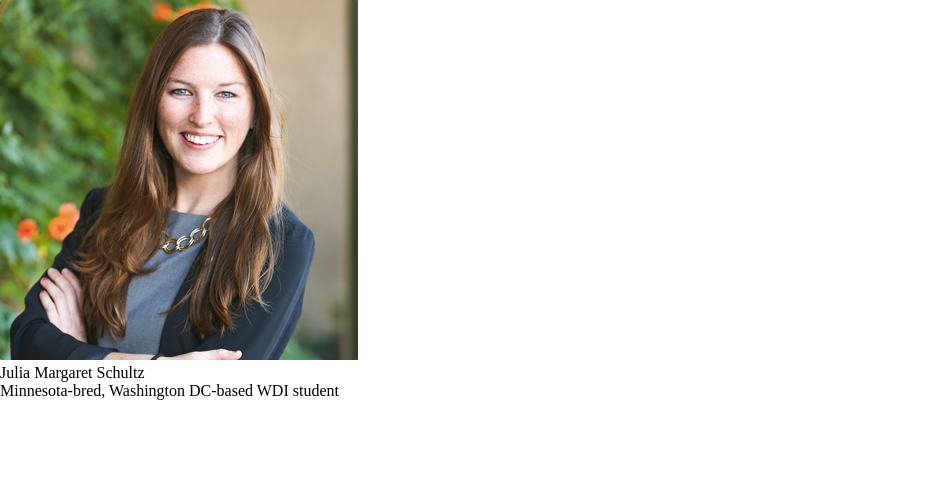
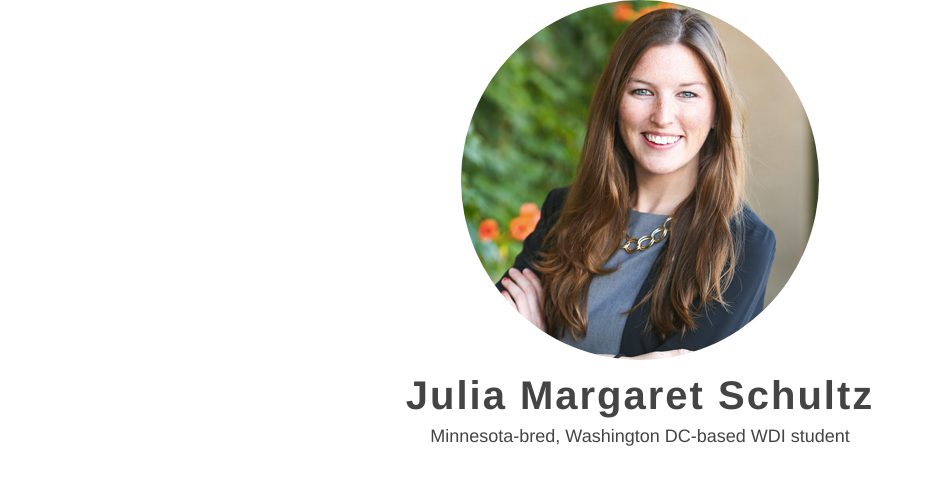
Before and after one commit to jschultz21/portfolio2, a plain HTML site: page index.html in a window 1280 px wide. Shown: the whole page, without its empty margins (0-934 px from the left). Drawn offline with Linux system fonts and the light colour scheme.

Commit message:
added basic styling

```diff
--- a/styles.css
+++ b/styles.css
@@ -9,3 +9,24 @@ text-decoration: inherit;
 line-height: color;
 color: inherit;
 }
+
+  body{
+  font-family: "Helvetica Neue", Helvetica, sans-serif;
+  font-size: 18px;
+  line-height: 30px;
+  color: #444;
+  text-align: center;
+}
+
+
+h1 {
+  font-size: 40px;
+  line-height:52px;
+  font-weight: bold;
+  letter-spacing: 2px;
+  text-shadow: 1px 1px 0px #fff;
+}
+
+img {
+  border-radius: 50%;
+}
```
